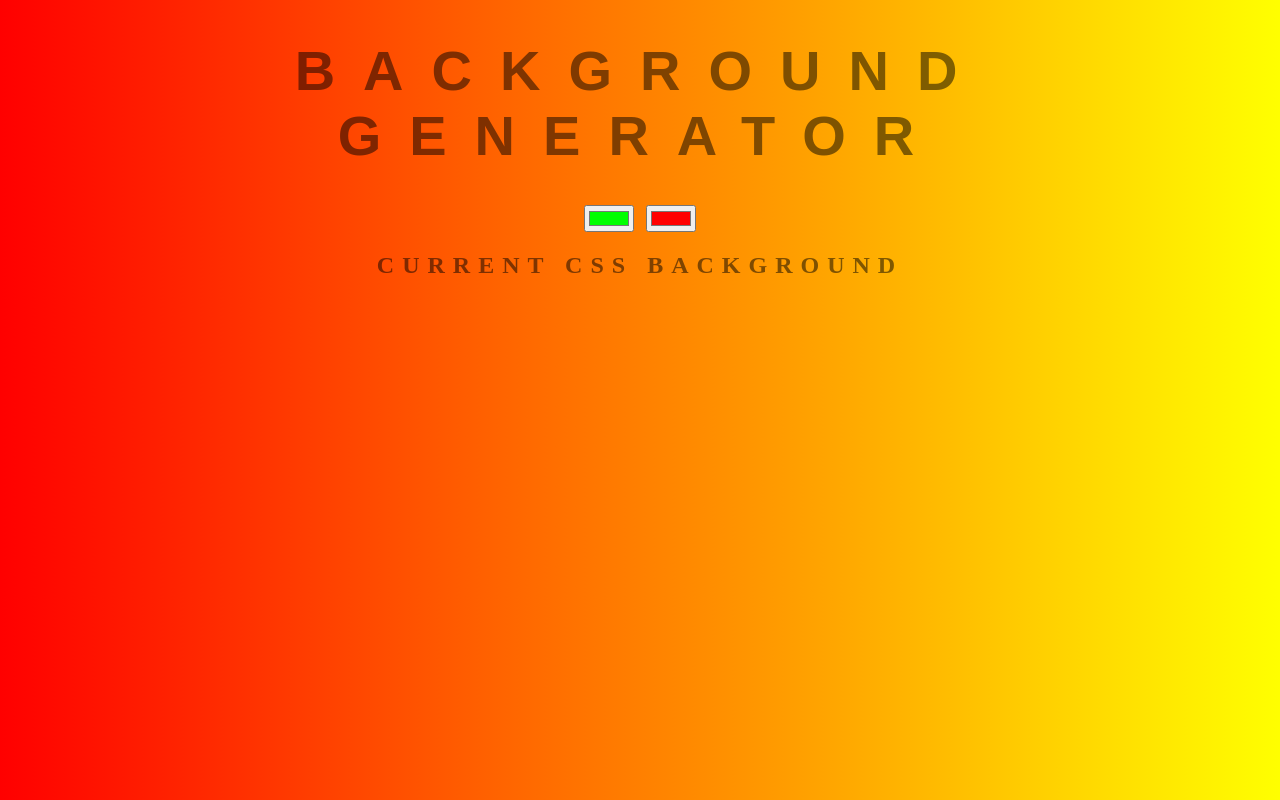
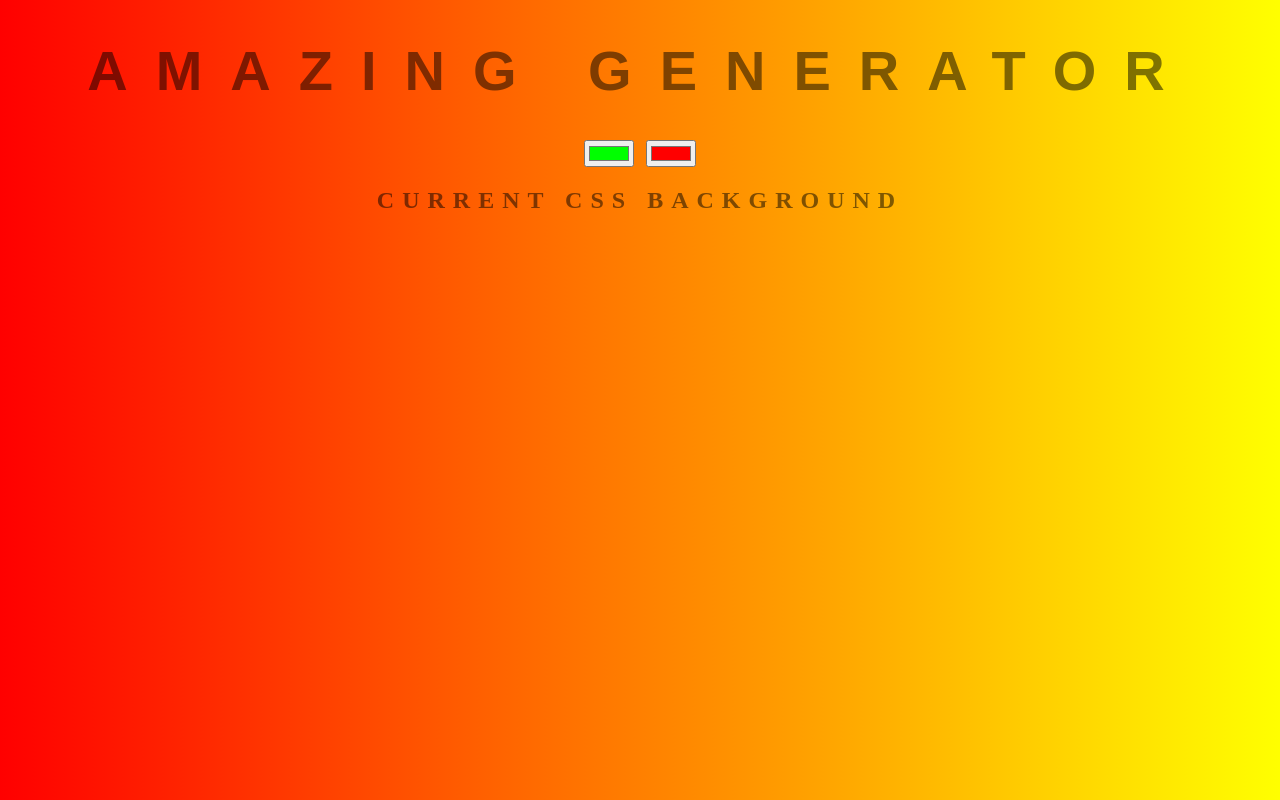
Before and after one commit to olegdanshin/background-generator, a plain HTML site: page index.html in a window 1280 px wide. Drawn offline with Linux system fonts and the light colour scheme.

Commit message:
changing title

```diff
--- a/index.html
+++ b/index.html
@@ -8,7 +8,7 @@
     <title>Document</title>
 </head>
 <body id="gradient">
- <h1>Background Generator</h1>
+ <h1>Amazing Generator</h1>
  <input class="color1" type="color" name="color1" value="#00ff00">
  <input class="color2" type="color" name="color2" value="#ff0000">
 
```
